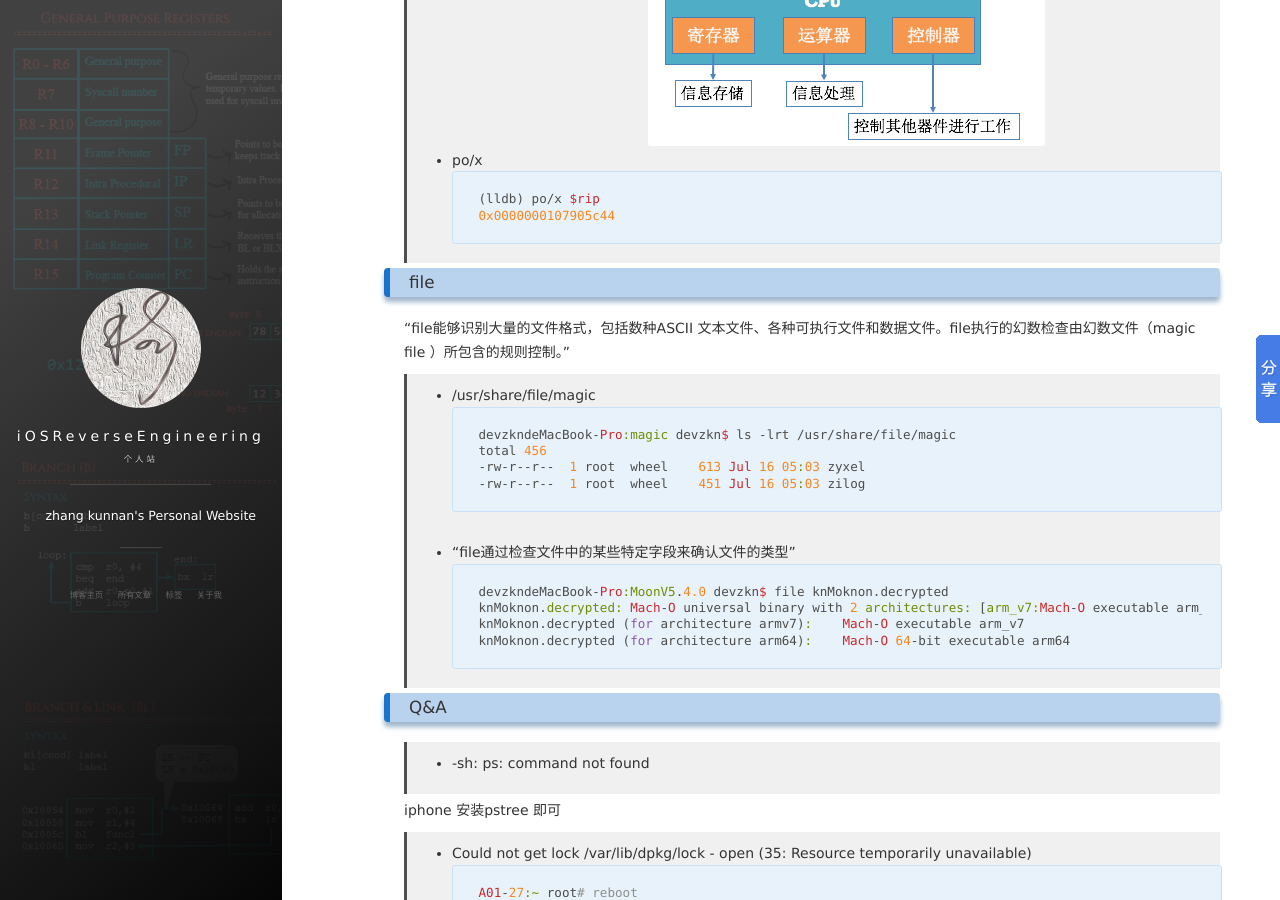
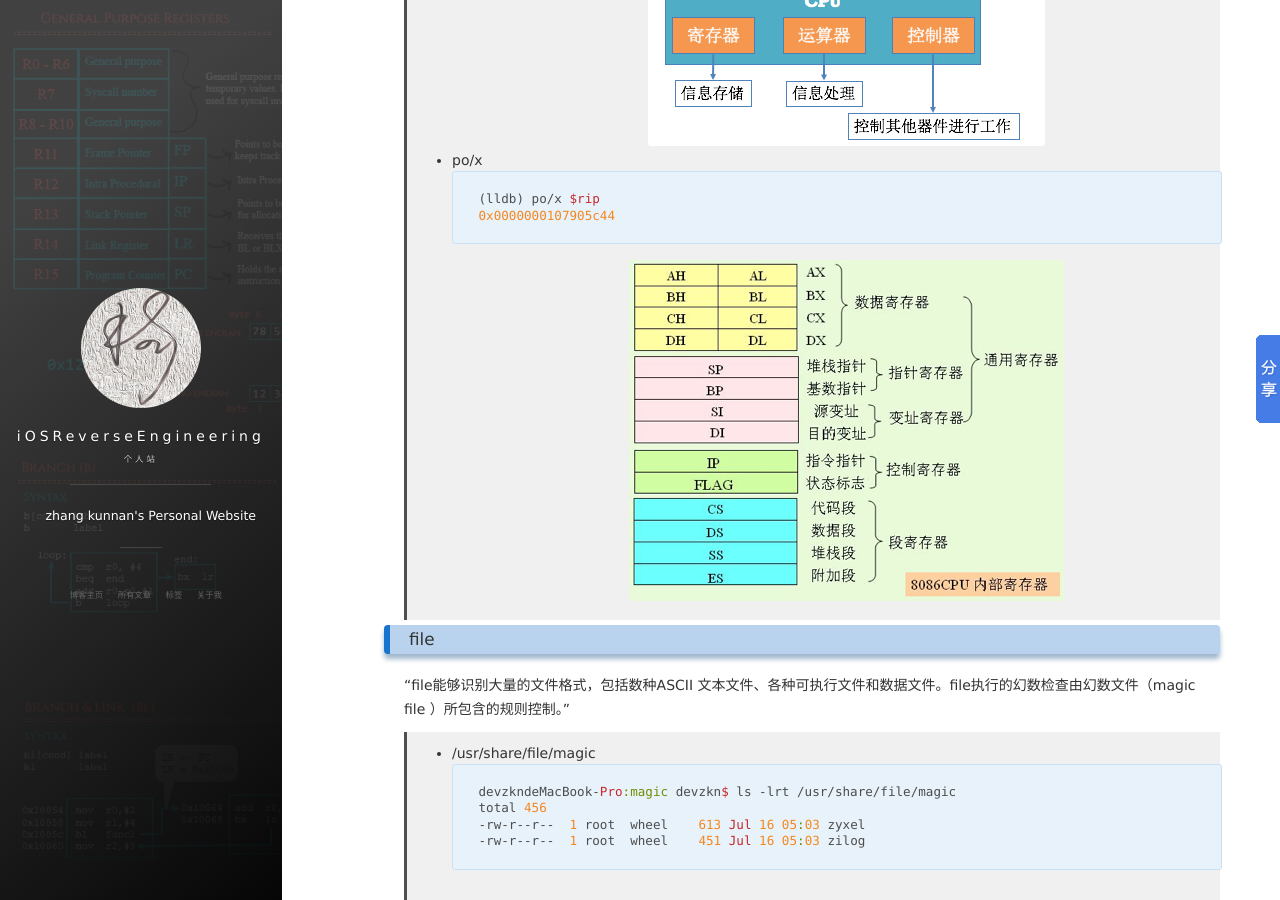
Before and after one commit to zhangkn/zhangkn.github.io, a Jekyll site: the page built from _posts/2017-12-14-usefulCommand.md, in a window 1280 px wide and 900 px high, scrolled down 5309 px. Built offline with Jekyll 4.4.1, drawn with Linux system fonts in a browser that asks for light colours; nearby versions of some CDN libraries; comment, search, counter and statistics services are not loaded.

Commit message:
register

````diff
--- a/_posts/2017-12-14-usefulCommand.md
+++ b/_posts/2017-12-14-usefulCommand.md
@@ -267,6 +267,9 @@ General Purpose Registers:
 (lldb) po/x $rip
 0x0000000107905c44
 ```
+![](/images/posts/{{page.title}}/register.png)
+
+
 
 
 ### file
````
Also changed, not shown: images/posts/usefulCommand/register.png (added), 1 other file.
